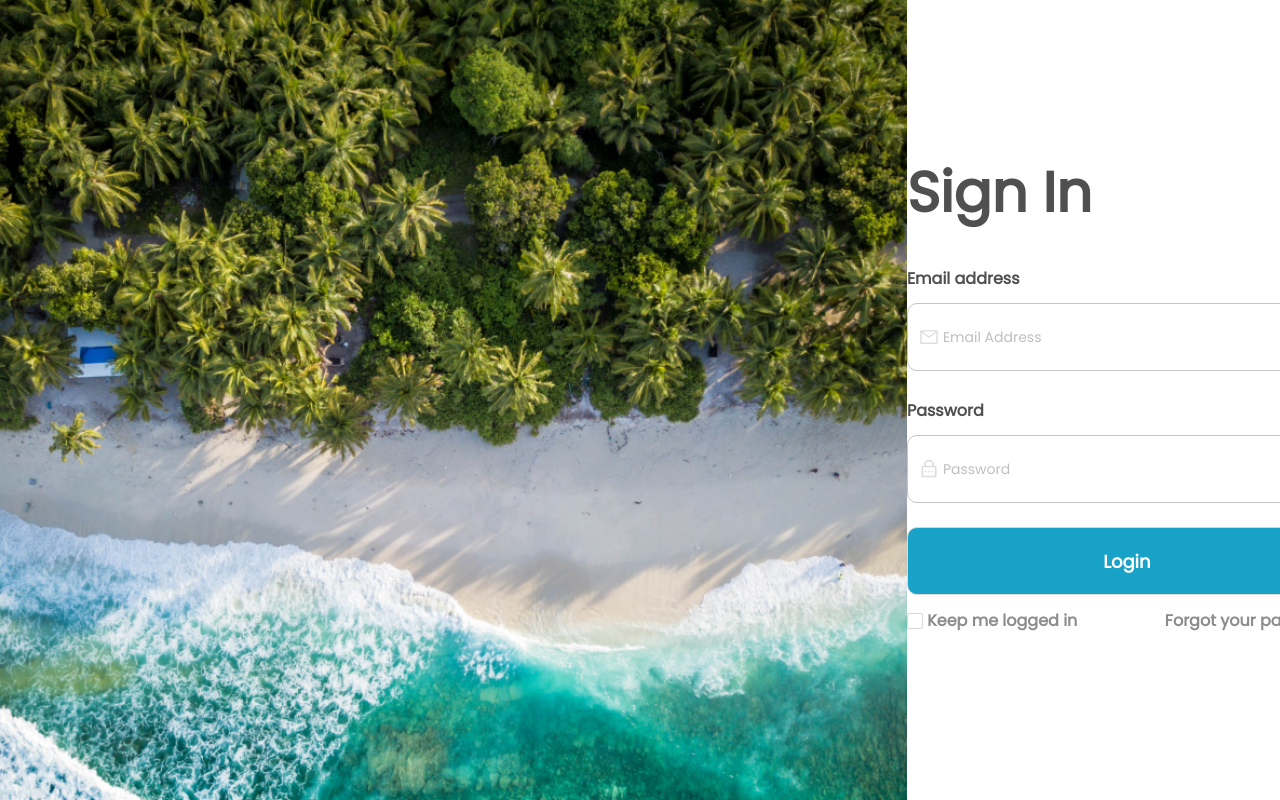
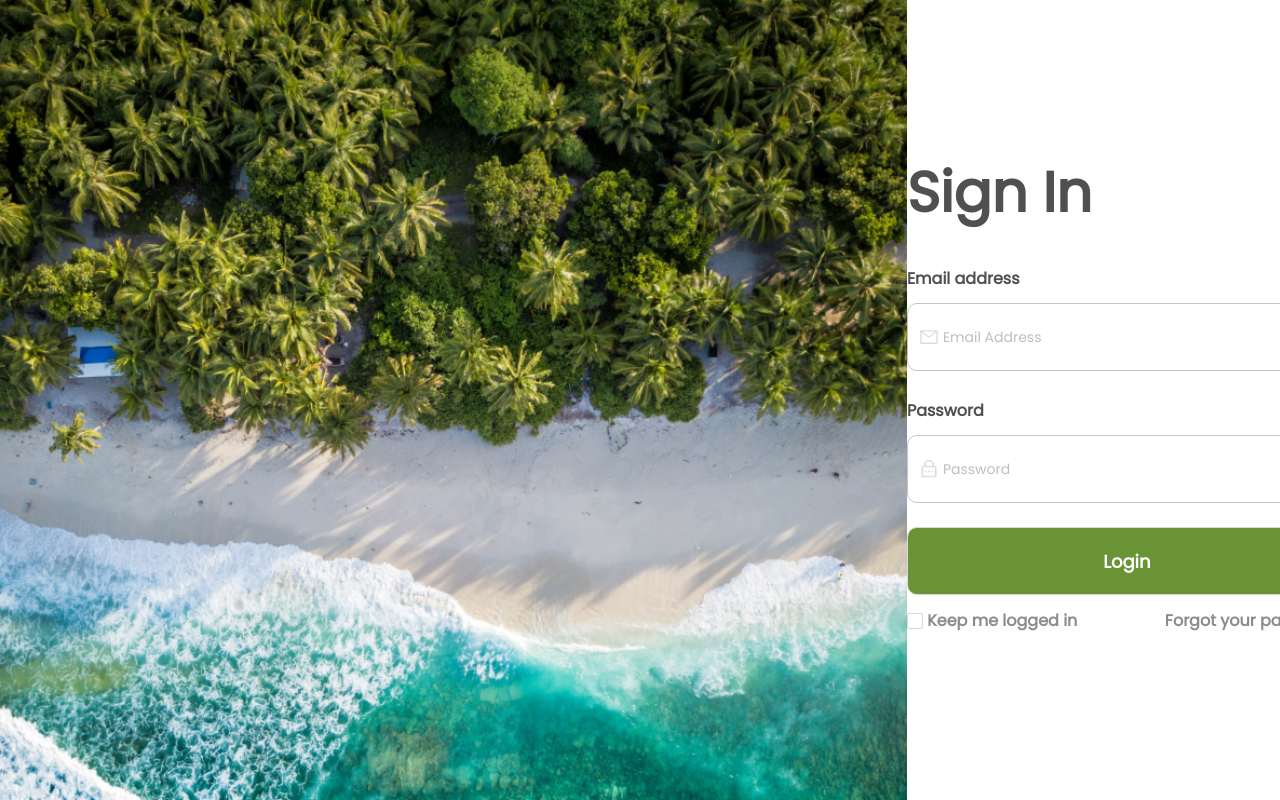
Before and after one commit to Razeb12/deliver-fix-dashboard-, a React (Create React App) app: page / in a window 1280 px wide. Shown: the top 800 px of the page. Built offline with nearby package versions, Linux system fonts and the light colour scheme.

Commit message:
login and redirect

```diff
--- a/src/pages/signin/Signin.jsx
+++ b/src/pages/signin/Signin.jsx
@@ -1,19 +1,22 @@
 import { useState, useRef } from "react";
 import "./style.scss";
-import { Link } from "react-router-dom";
+import { Link, useNavigate } from "react-router-dom";
 import BackgroundCover from "../../assets/images/signin_bg.png";
 import { Form, Input, Button, Checkbox } from "antd";
 import { AiOutlineMail } from "react-icons/ai";
 import { RiLockPasswordLine } from "react-icons/ri";
+import { DASHBOARD_PAGE } from "../../routes";
 
 const Signin = () => {
   const [loading, setLoading] = useState(false);
   const formRef = useRef();
   const [form] = Form.useForm();
+  const navigate = useNavigate();
   const onFinish = (values) => {
     setLoading(true);
     console.log("Received values of form: ", values);
     setLoading(false);
+    navigate(DASHBOARD_PAGE);
   };
   return (
     <div className="signin_container">
@@ -51,6 +54,7 @@ const Signin = () => {
               prefix={<RiLockPasswordLine color="#ddd" size={20} />}
               placeholder="Password"
               className="signin_input"
+              type="password"
             />
           </Form.Item>
           {!loading && (
--- a/src/pages/signin/style.scss
+++ b/src/pages/signin/style.scss
@@ -42,7 +42,7 @@
     }
 
     .submit_btn {
-      background: #19a2c7;
+      background: #699334;
       border-radius: 10px;
       width: 440px;
       height: 68px;
@@ -55,8 +55,8 @@
       &:active,
       &:hover {
         outline: none;
-        background: #19a2c7;
-        border: 1px solid #19a2c7;
+        background: #699334;
+        border: 1px solid #699334;
       }
     }
 
```
